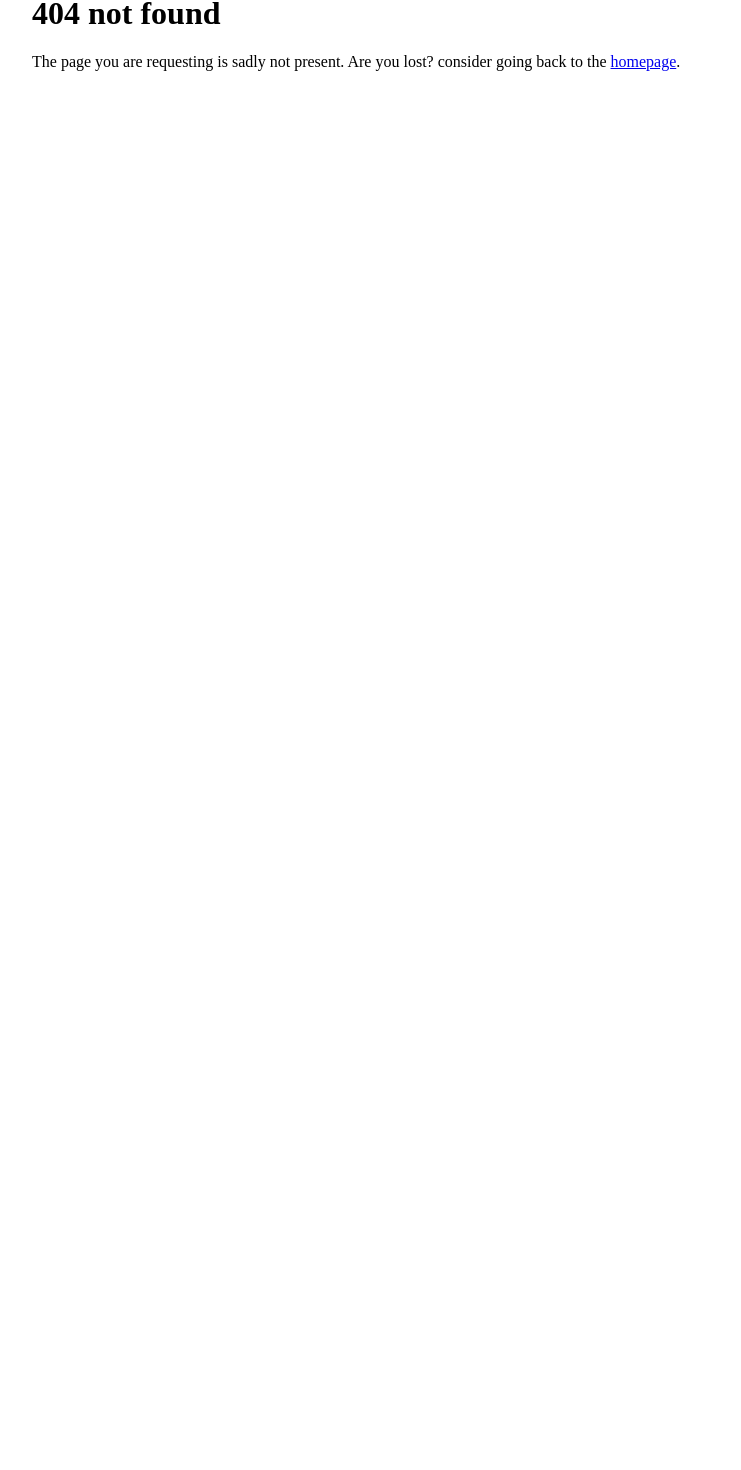
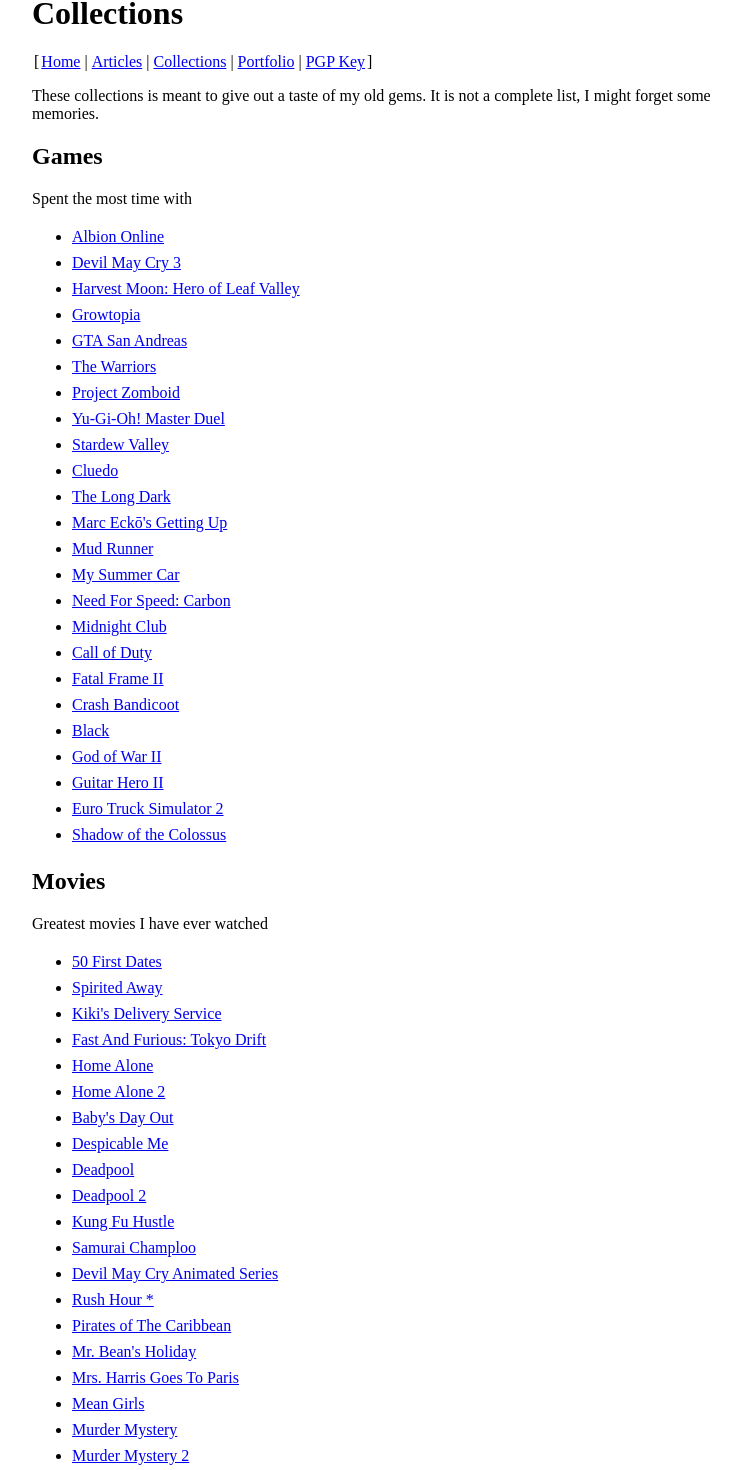
Before and after one commit to youkwhd/youkwhd.com, a Next.js app: page /collections in a window 1280 px wide. Before the commit this address had no page. Shown: the part 35-1505 px from the top of the page, without its empty margins (248-989 px from the left). Before the commit the page ends 800 px from the top, so only its background shows below. Built offline with nearby package versions, Linux system fonts and the light colour scheme.

Commit message:
chore: wip /collections

```diff
--- a/src/components/NavigationBar/index.tsx
+++ b/src/components/NavigationBar/index.tsx
@@ -8,7 +8,10 @@ export default (): JSX.Element => {
                 <Link href="/">Home</Link> |
             </li>
             <li>
-                <Link href="/posts">Web Articles</Link> |
+                <Link href="/posts">Articles</Link> |
+            </li>
+            <li>
+                <Link href="/collections">Collections</Link> |
             </li>
             <li>
                 <Link href="https://youkwhd.my.id">Portfolio</Link> |
--- /dev/null
+++ b/src/pages/collections/index.tsx
@@ -0,0 +1,103 @@
+import { PageConfig } from "next"
+import Link from "next/link"
+import { NextSeo } from "next-seo"
+
+import NavigationBar from "@/src/components/NavigationBar"
+
+export const config: PageConfig = { unstable_runtimeJS: false }
+
+const data = {
+    games: [
+        "Albion Online",
+        "Devil May Cry 3",
+        "Harvest Moon: Hero of Leaf Valley",
+        "Growtopia",
+        "GTA San Andreas",
+        "The Warriors",
+        "Project Zomboid",
+        "Yu-Gi-Oh! Master Duel",
+        "Stardew Valley",
+        "Cluedo",
+        "The Long Dark",
+        "Marc Eckō's Getting Up",
+        "Mud Runner",
+        "My Summer Car",
+        "Need For Speed: Carbon",
+        "Midnight Club",
+        "Call of Duty",
+        "Fatal Frame II",
+        "Crash Bandicoot",
+        "Black",
+        "God of War II",
+        "Guitar Hero II",
+        "Euro Truck Simulator 2",
+        "Shadow of the Colossus",
+    ],
+    movies: [
+        "50 First Dates",
+        "Spirited Away",
+        "Kiki's Delivery Service",
+        "Fast And Furious: Tokyo Drift",
+        "Home Alone",
+        "Home Alone 2",
+        "Baby's Day Out",
+        "Despicable Me",
+        "Deadpool",
+        "Deadpool 2",
+        "Kung Fu Hustle",
+        "Samurai Champloo",
+        "Devil May Cry Animated Series",
+        "Rush Hour *",
+        "Pirates of The Caribbean",
+        "Mr. Bean's Holiday",
+        "Mrs. Harris Goes To Paris",
+        "Mean Girls",
+        "Murder Mystery",
+        "Murder Mystery 2",
+        "Bean",
+        "Harry Potter (Snape)",
+        "Johnny English",
+        "The Walking Dead S1",
+        "The Promised Neverland S1",
+        "Wednesday",
+        "Queen's Gambit",
+    ],
+}
+
+export default (): JSX.Element => {
+    return (
+        <>
+            <NextSeo
+                title="Collections"
+            />
+            <h1>Collections</h1>
+            <NavigationBar />
+
+            <p>These collections is meant to give out a taste of my old gems. It is not a complete list, I might forget some memories.</p>
+
+            <h2>Games</h2>
+            <p>Spent the most time with</p>
+            <ul>
+                {data.games.map((game: string) => (
+                    <li>
+                        <Link href="#">
+                            {game}
+                        </Link>
+                    </li>
+                ))}
+            </ul>
+
+            <h2>Movies</h2>
+            <p>Greatest movies I have ever watched</p>
+            <ul>
+                {data.movies.map((movie: string) => (
+                    <li>
+                        <Link href="#">
+                            {movie}
+                        </Link>
+                    </li>
+                ))}
+            </ul>
+        </>
+    )
+}
```
